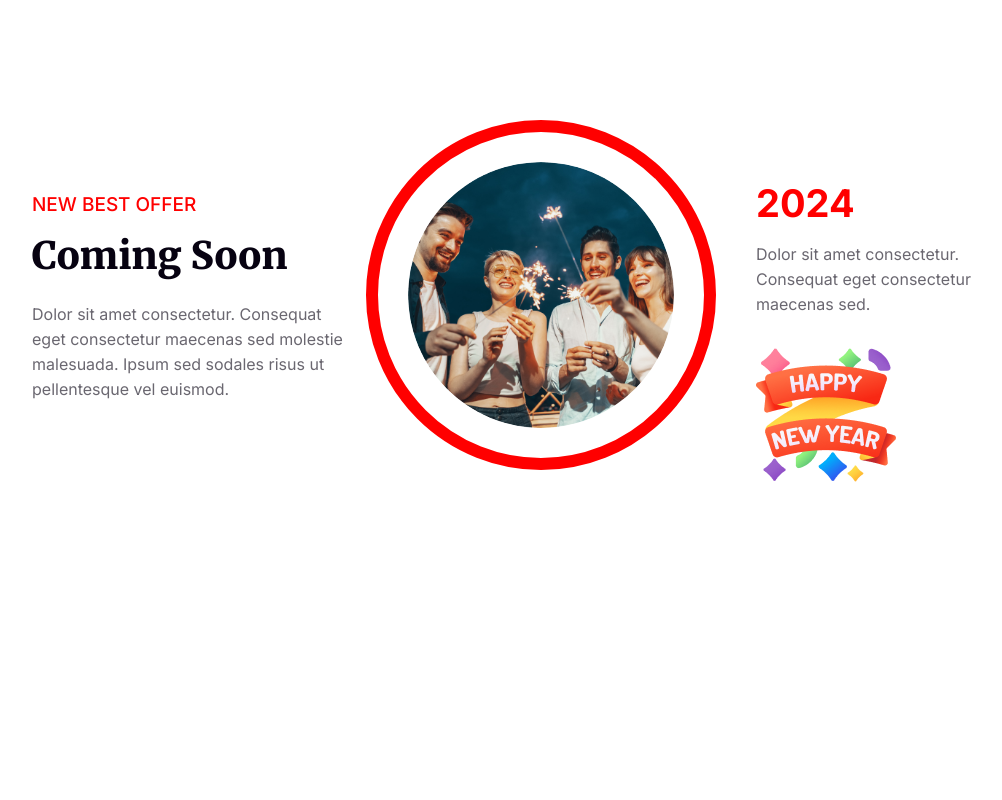
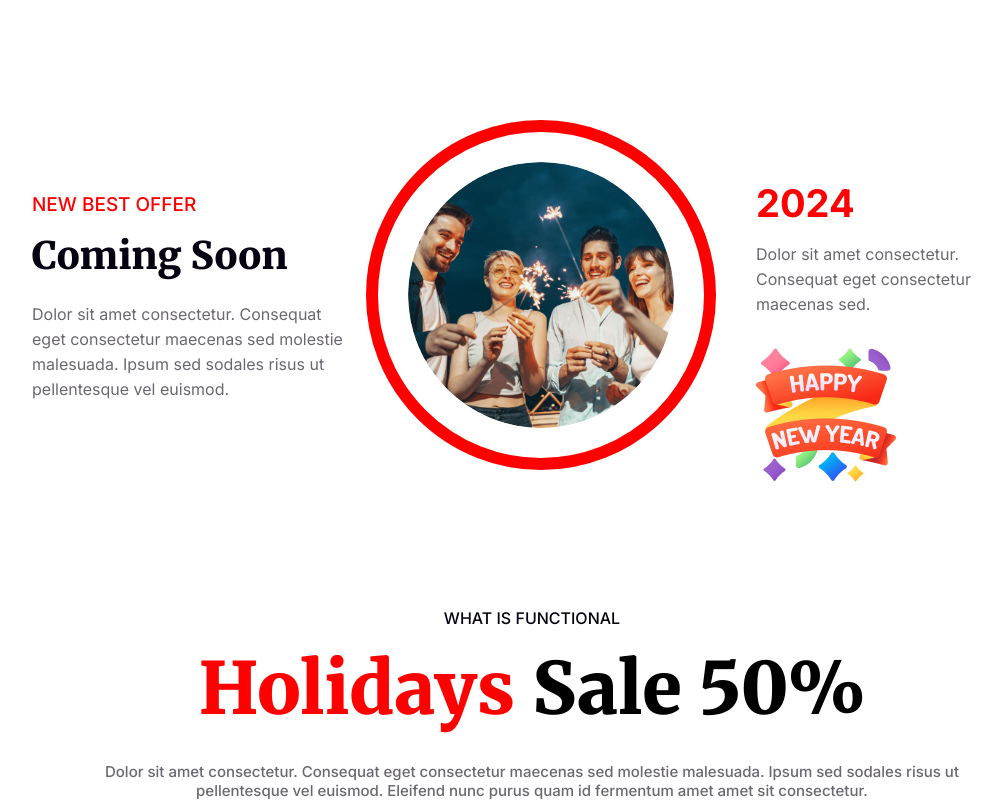
Before and after one commit to dxrahat33/module-6-practice, a plain HTML site: page index.html in a window 1280 px wide. Shown: the part 2557-3357 px from the top of the page, without its empty margins (108-1110 px from the left). Before the commit the page ends 3046 px from the top, so only its background shows below. Drawn offline with Linux system fonts and the light colour scheme.

Commit message:
new added

```diff
--- a/index.html
+++ b/index.html
@@ -50,7 +50,12 @@
             </div>
         </section>
         <section class="holiday-section">
-
+            <div class="holiday-text-section">
+                <h4>WHAT IS FUNCTIONAL</h4>
+                <h1><span>Holidays</span> Sale 50%</h1>
+                <p>Dolor sit amet consectetur. Consequat eget consectetur maecenas sed
+                    molestie malesuada. Ipsum sed sodales risus ut pellentesque vel euismod. Eleifend nunc purus quam id fermentum amet amet sit consectetur.</p>
+            </div>
         </section>
 
     </main>
--- a/styles/style.css
+++ b/styles/style.css
@@ -255,3 +255,44 @@ main{
 .offer-section .offer-year-logo img{
     position: bottom right;
 }
+
+/* Holiday sections */
+.holiday-section{
+    margin-top: 120px;
+}
+.holiday-section .holiday-text-section{
+    display: flex;
+    flex-direction: column;
+    text-align: center;
+}
+.holiday-section .holiday-text-section h4{
+    color: rgb(7, 2, 17);
+    font-family: Inter;
+    font-size: 16px;
+    font-weight: 500;
+    line-height: 18px;
+    letter-spacing: 0%;
+}
+.holiday-section .holiday-text-section h1{
+    font-family: Merriweather;
+    font-size: 72px;
+    font-weight: 900;
+    line-height: 91px;
+    letter-spacing: 0%;
+    text-align: center;
+    margin-top: 16px;
+}
+span{
+    color: rgb(255, 0, 0);
+}
+.holiday-section .holiday-text-section p{
+    color: rgba(7, 2, 17, 0.6);
+    font-family: Inter;
+    font-size: 15px;
+    font-weight: 500;
+    line-height: 19px;
+    letter-spacing: 0%;
+    text-align: center;
+    margin-top: 28px;
+    padding: 0 65px 0 65px;
+}
```
